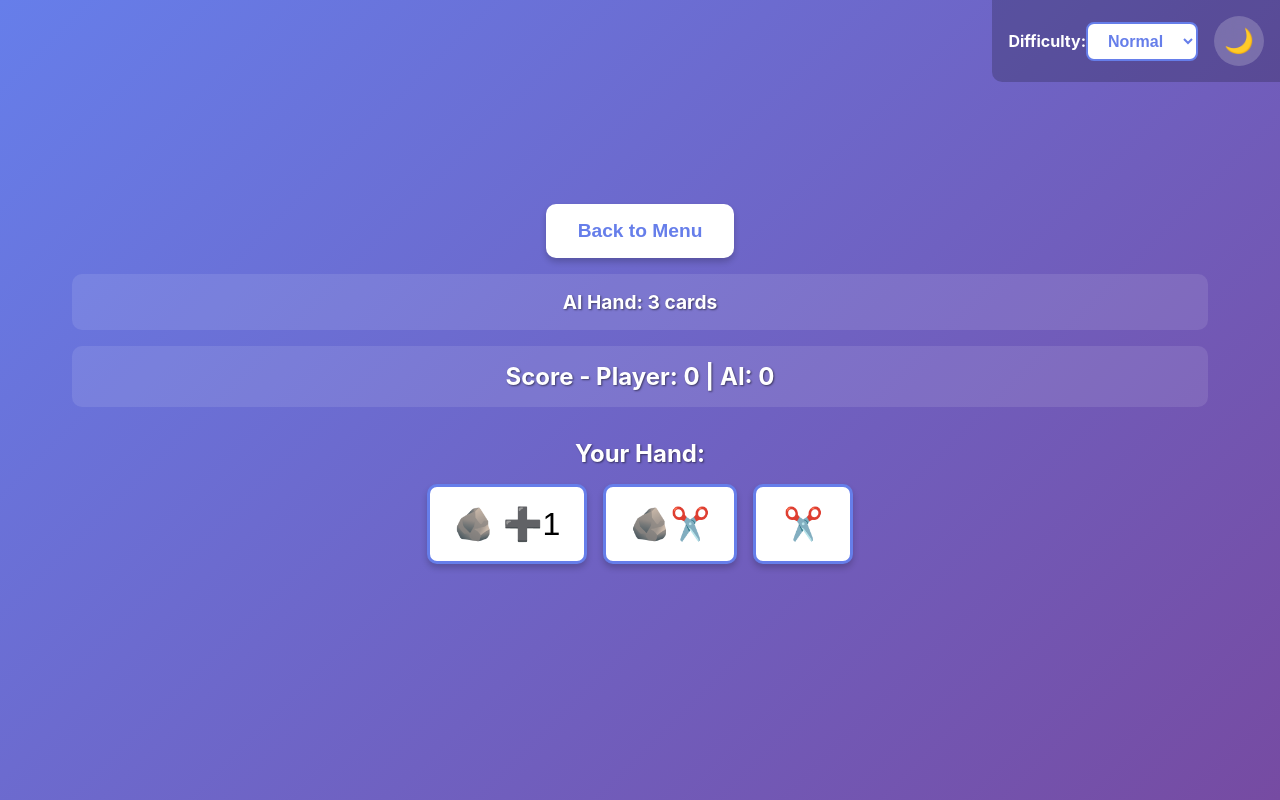
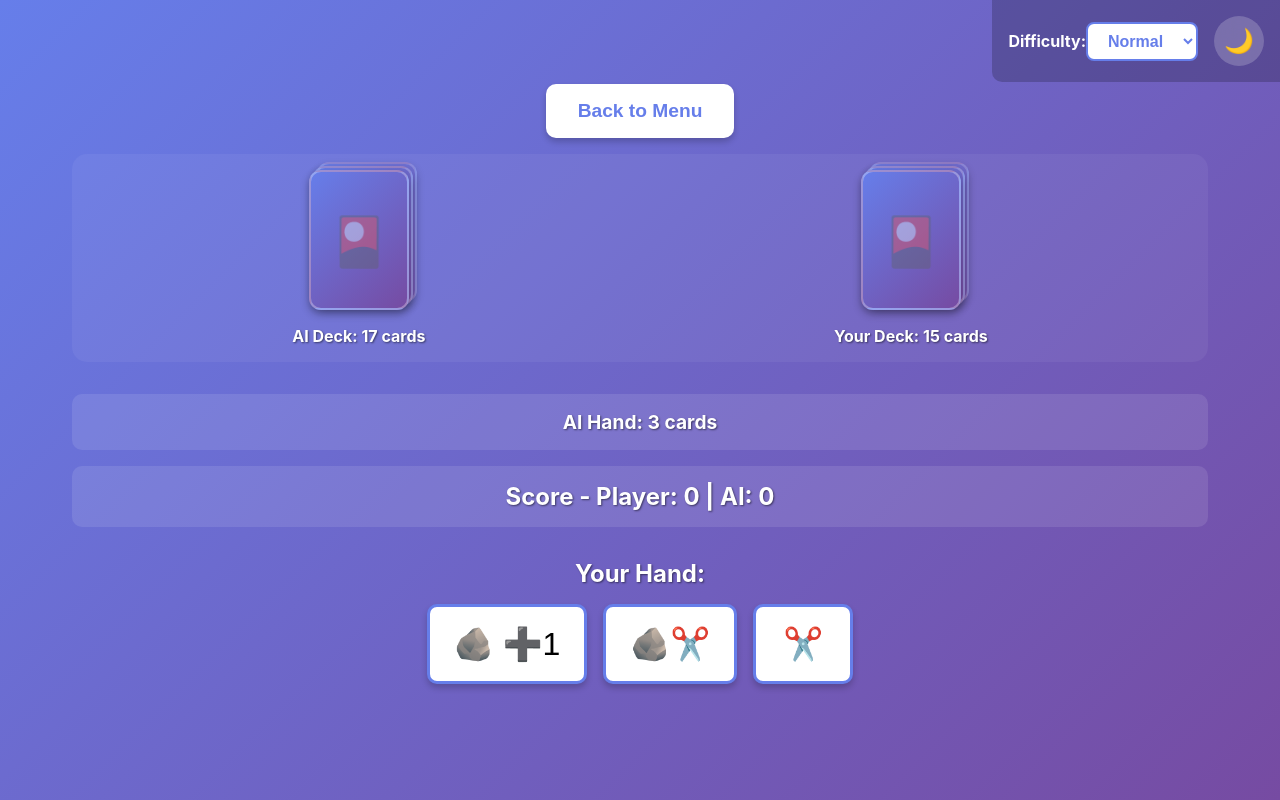
Before and after one commit to TheOmegaFett/RPS-Card-Game, a React (Create React App) app: page / in a window 1280 px wide. Both pictures are taken after a click on the button "New Game (Default Deck)". Built offline with nearby package versions, Linux system fonts and the light colour scheme.

Commit message:
feat: improve card flip animation and add deck pile displays

```diff
--- /dev/null
+++ b/src/components/DeckPile.jsx
@@ -0,0 +1,39 @@
+import React from 'react';
+import PropTypes from 'prop-types';
+
+/**
+ * Displays a face-down pile of cards representing the draw deck
+ * @param {Object} props
+ * @param {number} props.cardCount - Number of cards remaining in deck
+ * @param {string} props.label - Label for the deck (e.g., "Your Deck", "AI Deck")
+ */
+function DeckPile({ cardCount, label }) {
+  return (
+    <div className="deck-pile">
+      <div className="deck-stack">
+        {cardCount > 0 && (
+          <>
+            <div className="deck-card deck-card-3"></div>
+            <div className="deck-card deck-card-2"></div>
+            <div className="deck-card deck-card-1">
+              <div className="deck-card-pattern">🎴</div>
+            </div>
+          </>
+        )}
+        {cardCount === 0 && (
+          <div className="deck-empty">Empty</div>
+        )}
+      </div>
+      <div className="deck-count">
+        {label}: {cardCount} {cardCount === 1 ? 'card' : 'cards'}
+      </div>
+    </div>
+  );
+}
+
+DeckPile.propTypes = {
+  cardCount: PropTypes.number.isRequired,
+  label: PropTypes.string.isRequired,
+};
+
+export default React.memo(DeckPile);
--- a/src/components/GameBoard.jsx
+++ b/src/components/GameBoard.jsx
@@ -5,6 +5,7 @@ import PlayerHand from './PlayerHand.jsx';
 import ScoreBoard from './ScoreBoard.jsx';
 import MatchupDisplay from './MatchupDisplay.jsx';
 import GameOver from './GameOver.jsx';
+import DeckPile from './DeckPile.jsx';
 
 function GameBoard({ playerDeck, onBackToMenu, difficulty }) {
   const [gameController] = useState(() => new GameController());
@@ -90,6 +91,17 @@ function GameBoard({ playerDeck, onBackToMenu, difficulty }) {
         Back to Menu
       </button>
 
+      <div className="deck-piles-container">
+        <DeckPile
+          cardCount={gameController.ai?.deck.length || 0}
+          label="AI Deck"
+        />
+        <DeckPile
+          cardCount={gameController.player?.deck.length || 0}
+          label="Your Deck"
+        />
+      </div>
+
       <div className="ai-section">
         <h3>AI Hand: {gameController.ai?.hand.length || 0} cards</h3>
       </div>
--- a/src/components/MatchupDisplay.jsx
+++ b/src/components/MatchupDisplay.jsx
@@ -17,10 +17,13 @@ function MatchupDisplay({ playerCard, aiCard, result }) {
           if (prev === 1) {
             clearInterval(countdownInterval);
             setTimeout(() => {
-              setShowCards(true);
-              setCountdown(null);
+              setCountdown("GO!");
+              setTimeout(() => {
+                setShowCards(true);
+                setCountdown(null);
+              }, 1000);
             }, 300);
-            return "GO!";
+            return null;
           }
           return prev - 1;
         });
--- a/src/styles/App.css
+++ b/src/styles/App.css
@@ -724,31 +724,46 @@
 .card-back {
   width: 100%;
   height: 100%;
-  background: linear-gradient(135deg, #667eea 0%, #764ba2 100%);
   display: flex;
+  flex-direction: column;
   align-items: center;
   justify-content: center;
-  border-radius: 12px;
 }
 
 .card-back-pattern {
-  font-size: 4rem;
-  opacity: 0.3;
+  font-size: 5rem;
+  opacity: 0.4;
   animation: pulseCard 2s ease-in-out infinite;
 }
 
 @keyframes pulseCard {
-  0%, 100% { opacity: 0.3; }
-  50% { opacity: 0.6; }
+  0%, 100% { opacity: 0.4; }
+  50% { opacity: 0.7; }
 }
 
 .card-front {
   background: white;
   color: #333;
-  padding: 1.5rem;
   width: 100%;
   height: 100%;
-  border-radius: 12px;
+  display: flex;
+  flex-direction: column;
+  align-items: center;
+  justify-content: center;
+  gap: 0.5rem;
+  padding: 1rem;
+  box-sizing: border-box;
+}
+
+.card-front .card-emoji {
+  font-size: 4rem;
+  margin: 0;
+}
+
+.card-front .card-label {
+  font-size: 1rem;
+  font-weight: bold;
+  margin: 0;
 }
 
 .card-front.winner {
@@ -806,3 +821,85 @@
 .matchup-flip-card {
   margin: 0;
 }
+
+.deck-piles-container {
+  display: flex;
+  justify-content: space-around;
+  align-items: flex-start;
+  margin-bottom: 2rem;
+  padding: 1rem;
+  background: rgba(255, 255, 255, 0.05);
+  border-radius: 15px;
+}
+
+.deck-pile {
+  display: flex;
+  flex-direction: column;
+  align-items: center;
+  gap: 1rem;
+}
+
+.deck-stack {
+  position: relative;
+  width: 100px;
+  height: 140px;
+}
+
+.deck-card {
+  position: absolute;
+  width: 100%;
+  height: 100%;
+  background: linear-gradient(135deg, #667eea 0%, #764ba2 100%);
+  border-radius: 12px;
+  border: 2px solid rgba(255, 255, 255, 0.3);
+  box-shadow: 0 4px 8px rgba(0, 0, 0, 0.3);
+  display: flex;
+  align-items: center;
+  justify-content: center;
+}
+
+.deck-card-1 {
+  top: 0;
+  left: 0;
+  z-index: 3;
+}
+
+.deck-card-2 {
+  top: -4px;
+  left: 4px;
+  z-index: 2;
+  opacity: 0.8;
+}
+
+.deck-card-3 {
+  top: -8px;
+  left: 8px;
+  z-index: 1;
+  opacity: 0.6;
+}
+
+.deck-card-pattern {
+  font-size: 3rem;
+  opacity: 0.4;
+}
+
+.deck-empty {
+  width: 100%;
+  height: 100%;
+  display: flex;
+  align-items: center;
+  justify-content: center;
+  font-size: 1.2rem;
+  color: rgba(255, 255, 255, 0.3);
+  font-style: italic;
+  border: 2px dashed rgba(255, 255, 255, 0.2);
+  border-radius: 12px;
+}
+
+.deck-count {
+  font-size: 1rem;
+  font-weight: bold;
+  text-align: center;
+  color: var(--text);
+  text-shadow: 1px 1px 2px rgba(0, 0, 0, 0.5);
+}
```
